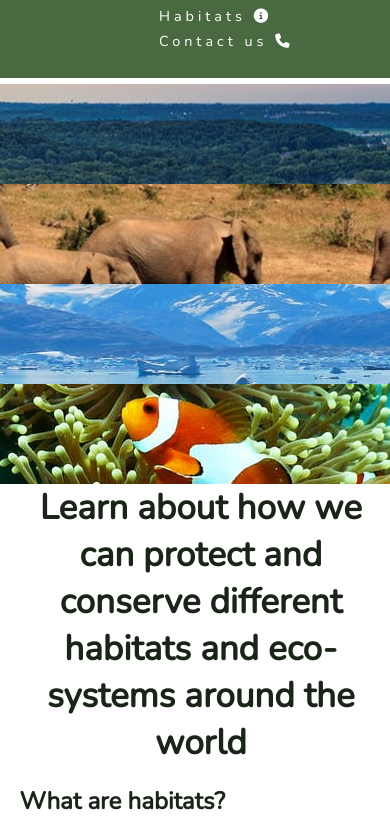
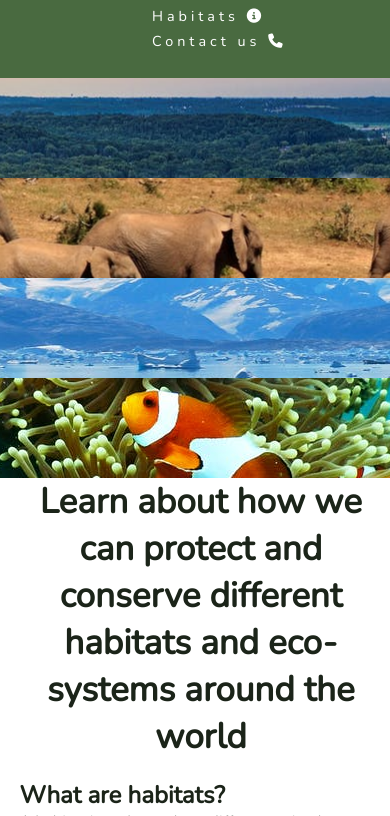
Before and after one commit to Rebecca-Sarah/Learn-about-habitats, a plain HTML site: page index.html in a window 390 px wide. Shown: the part 157-973 px from the top of the page. Drawn offline with nearby package versions, Linux system fonts and the light colour scheme.

Commit message:
Style media quesries to phone screen size menu.

```diff
--- a/assets/css/style.css
+++ b/assets/css/style.css
@@ -397,7 +397,8 @@ input {
     #menu {
         font-size: 90%;
         margin-left: 30%;
-        margin-top: 20%;
+        margin-top: 23%;
+        padding: 3px;
     }
 
     .video {
```
Also changed, not shown: 1 other file.
